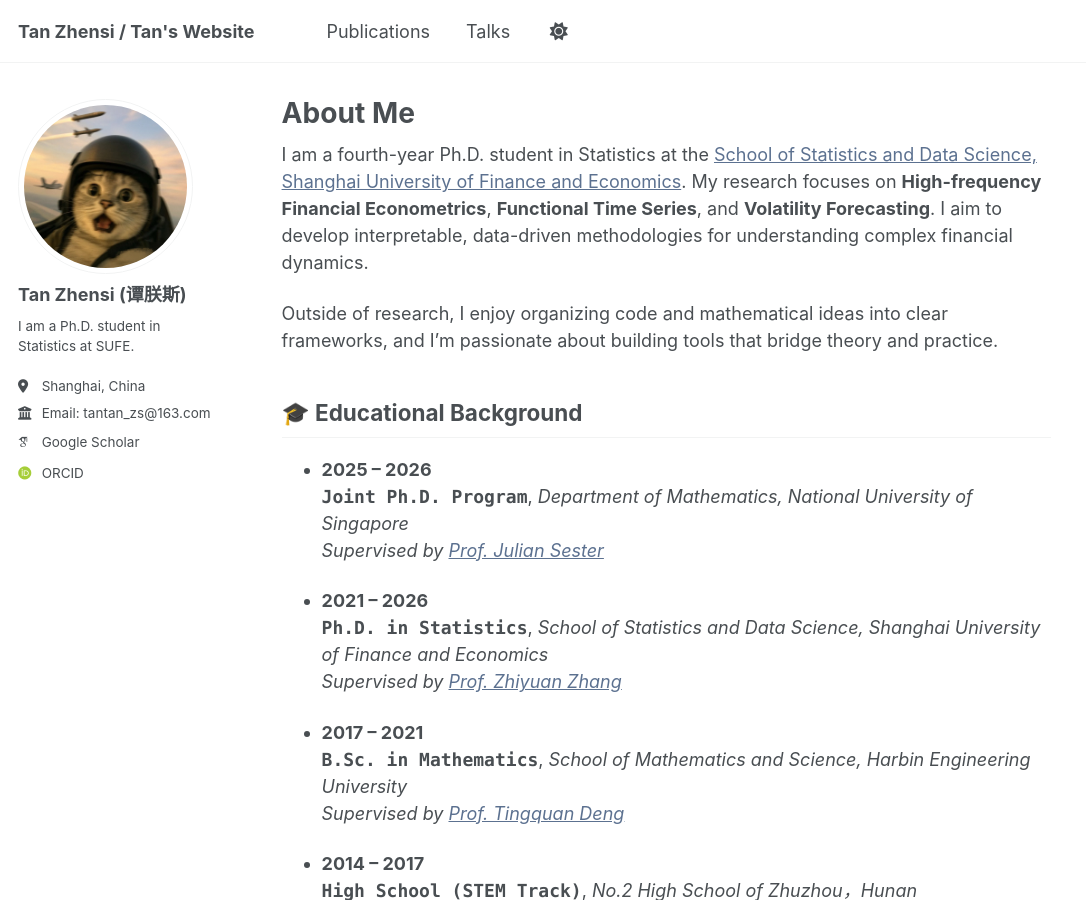
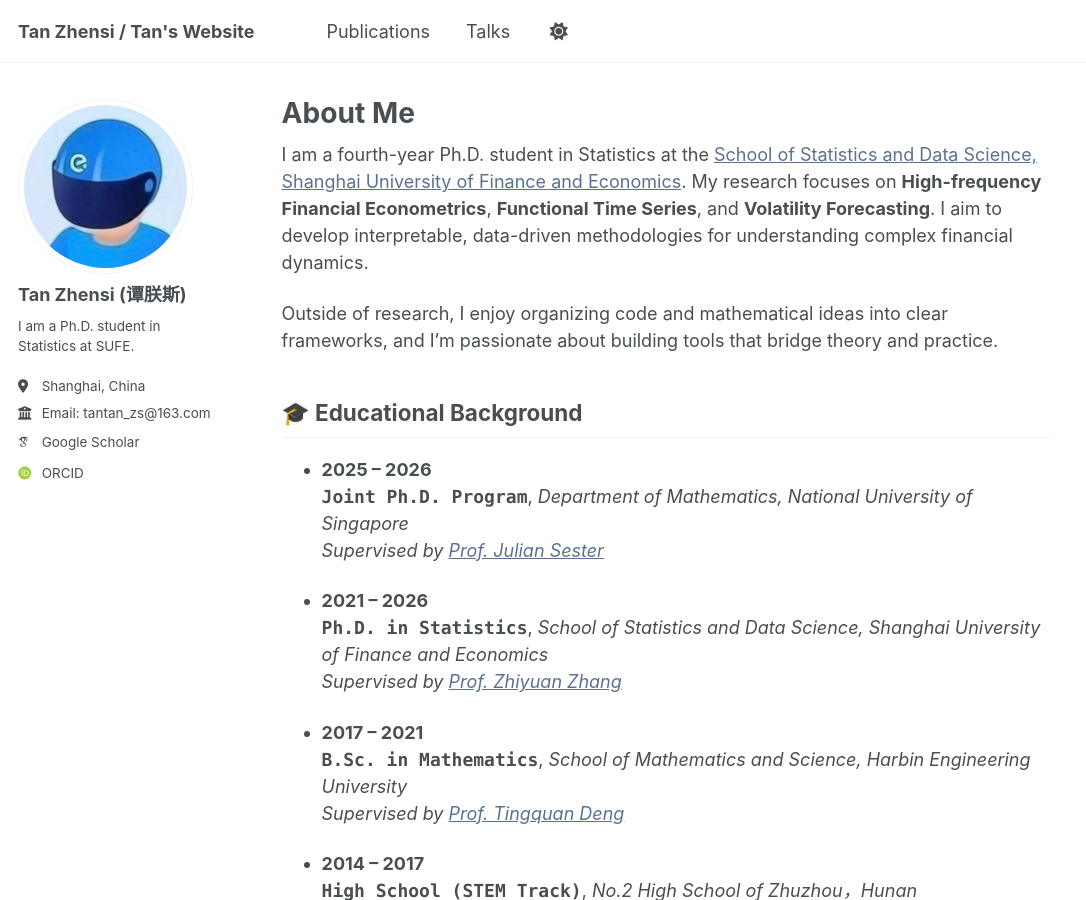
Before and after one commit to TanTzs/TanTzs.github.io, a Jekyll site: the page built from _pages/about.md, in a window 1280 px wide and 900 px high. Shown: the whole window, without its empty margins (0-1086 px from the left). Built offline with Jekyll 4.4.1, drawn with Linux system fonts in a browser that asks for light colours; some web fonts are replaced.

Commit message:
更改了帅气头像

```diff
--- a/_config.yml
+++ b/_config.yml
@@ -22,7 +22,7 @@ repository               : "TanTzs/TanTzs.github.io"
 #               Additional customization can be done by editing /_includes/author-profile.html
 author:
   # Biographic information
-  avatar           : "AVATAR.png"
+  avatar           : "AVATAR_eleme.jpg"
   name             : "Tan Zhensi (谭朕斯)"
   pronouns         : # example: "she/her"
   bio              : "I am a Ph.D. student in Statistics at SUFE."
```
Also changed, not shown: images/AVATAR_eleme.jpg (added).
